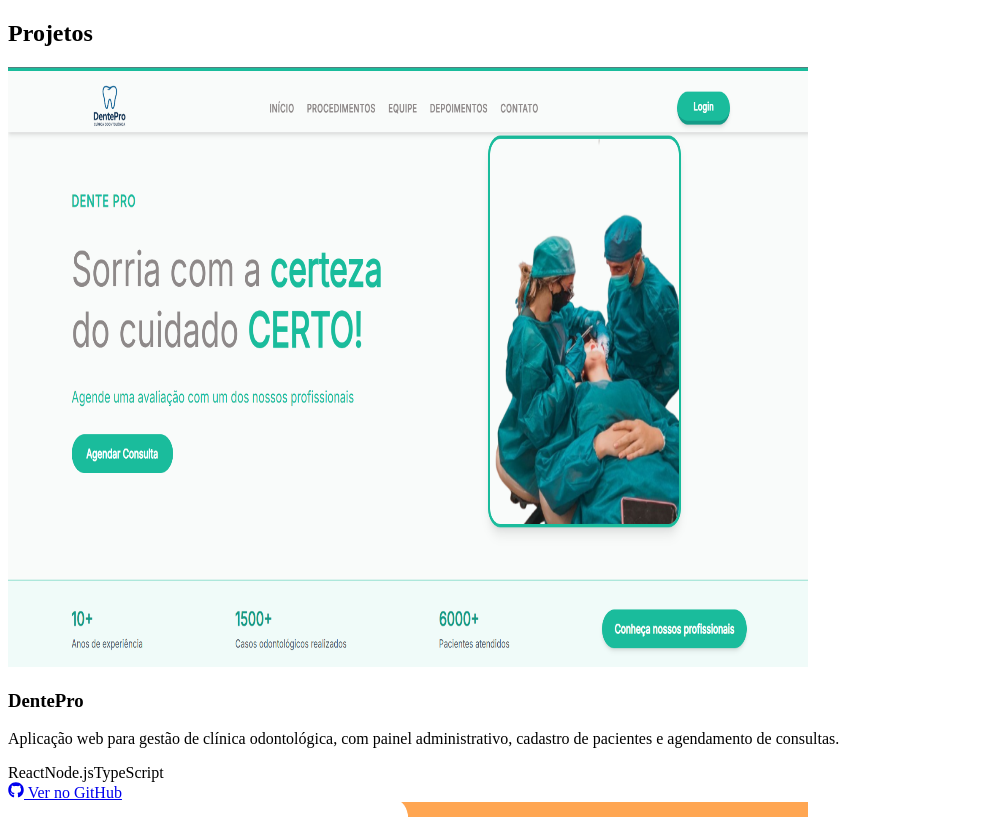
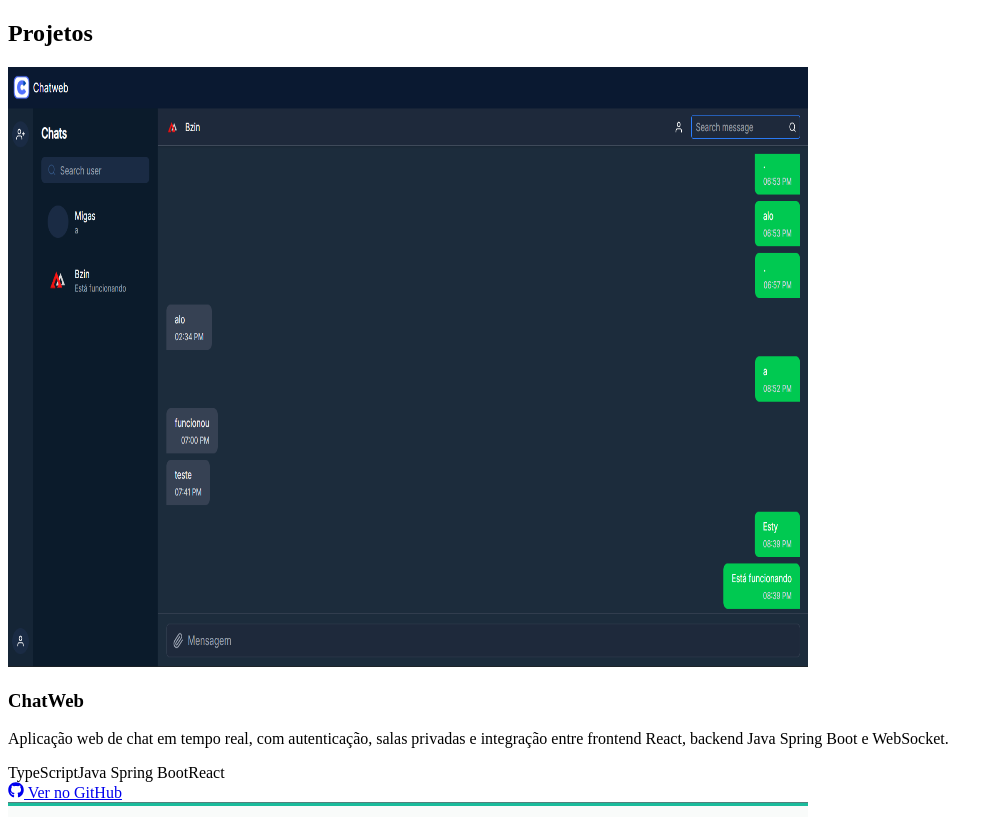
Before and after one commit to MiguelFazioAssuncao/portfolio, a Next.js app: page /Projects in a window 1280 px wide. Shown: the top 817 px of the page, without its empty margins (0-998 px from the left). Built offline with nearby package versions, Linux system fonts and the light colour scheme.

Commit message:
feat: adicionando o projeto chatwe ao meu portfolio

```diff
--- a/src/pages/Projects.tsx
+++ b/src/pages/Projects.tsx
@@ -11,8 +11,17 @@ import tutoriaImage from "@/assets/tutoria.jpg";
 import onibus from "@/assets/onibus.jpg";
 import biblioteca from "@/assets/biblioteca.png";
 import cli from "@/assets/cli.png";
+import chatweb from "@/assets/chatweb.png";
 
 const projects = [
+  {
+    title: "ChatWeb",
+    image: chatweb,
+    description:
+      "Aplicação web de chat em tempo real, com autenticação, salas privadas e integração entre frontend React, backend Java Spring Boot e WebSocket.",
+    repo: "https://github.com/MiguelFazioAssuncao/chat-web",
+    tech: ["TypeScript", "Java Spring Boot", "React"],
+  },
   {
     title: "DentePro",
     image: denteProImage,
```
Also changed, not shown: src/assets/chatweb.png (added).
